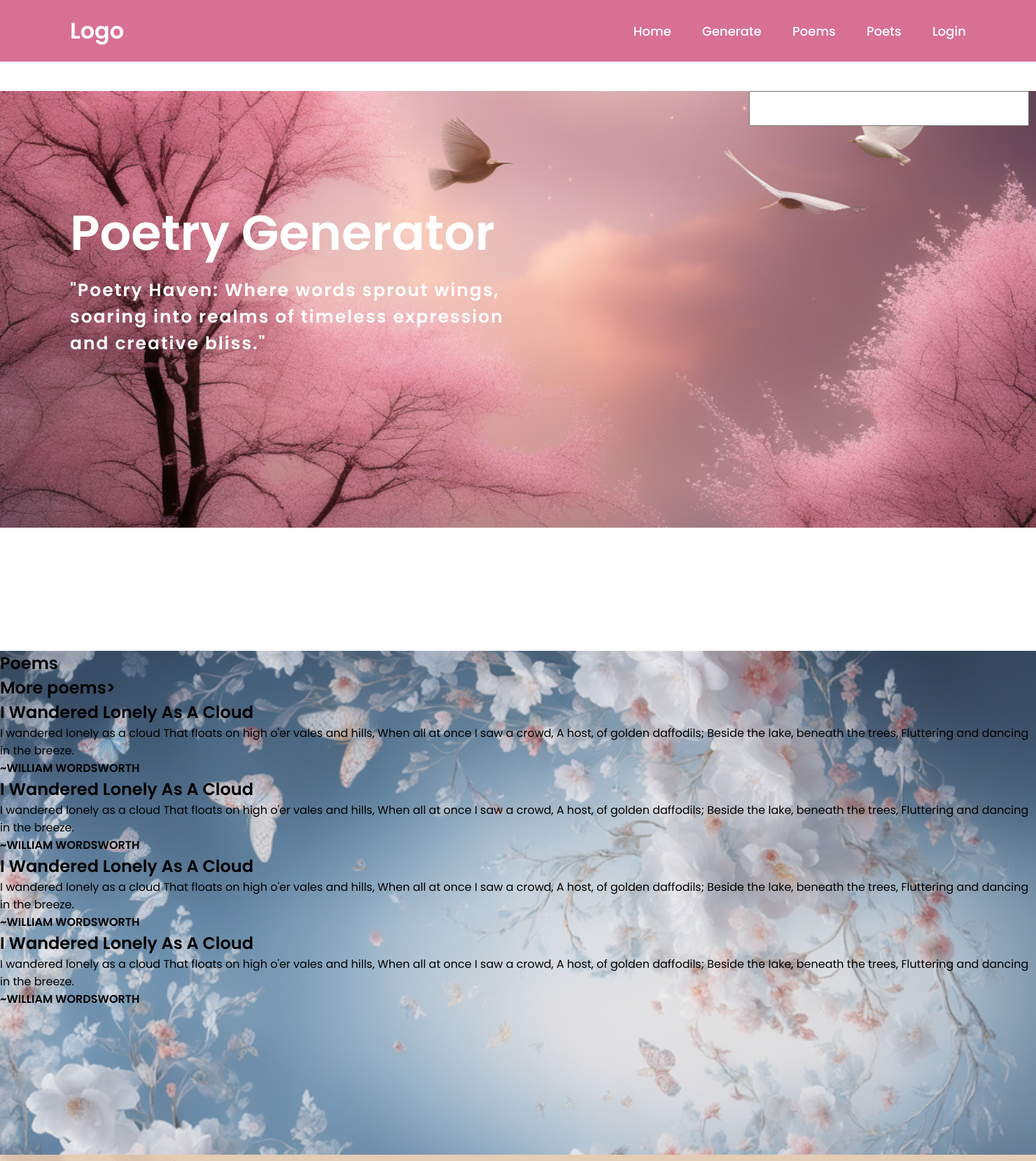
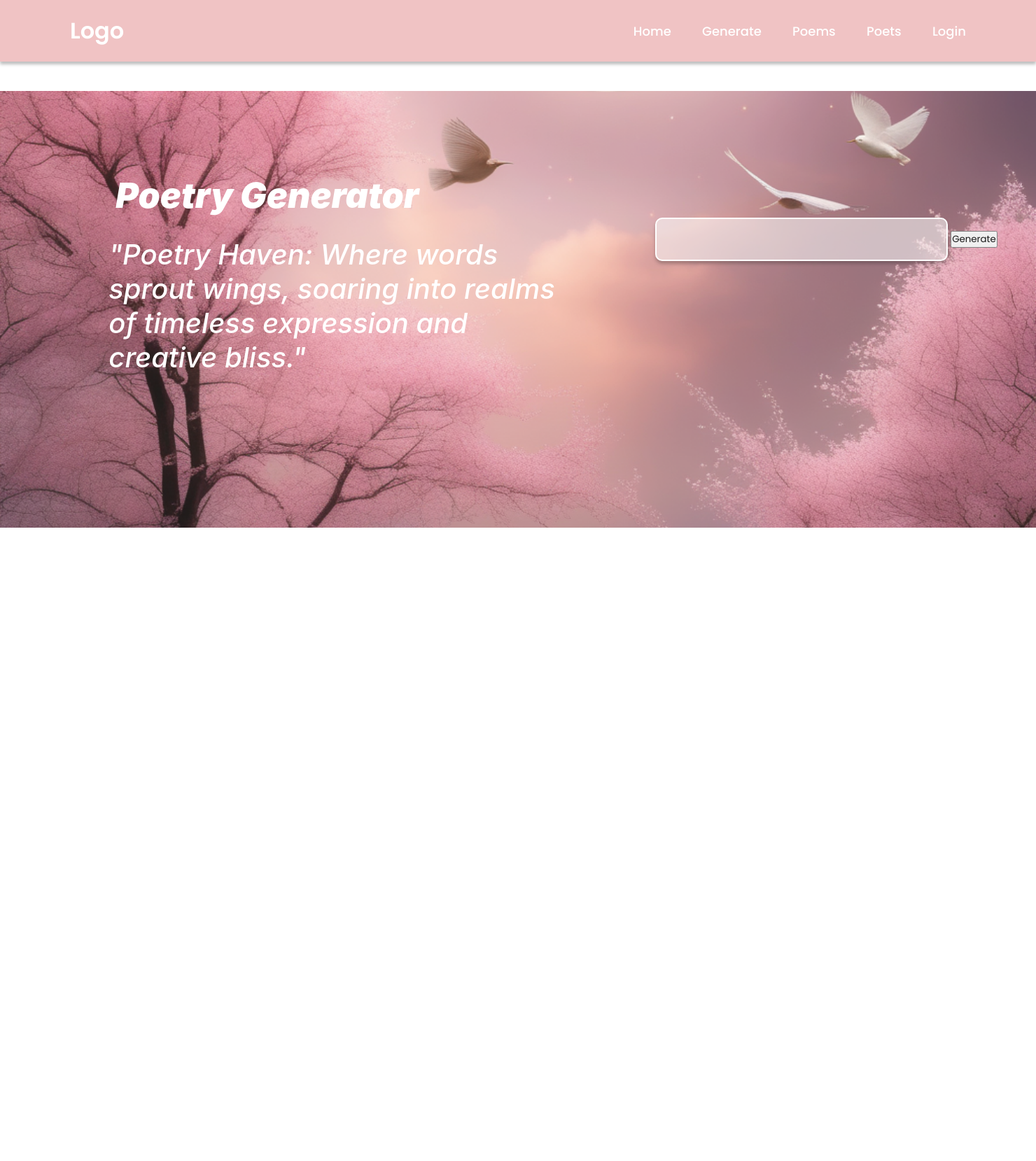
Before and after one commit to Khushi1524/Poetry-Generator, a PHP site: page / in a window 1480 px wide. Shown: the top 1659 px of the page at 70% size. After the commit the page ends 754 px from the top, so only its background shows below. Run offline with PHP 8.4, Linux system fonts and the light colour scheme; some web fonts are replaced.

Commit message:
generate.html page completed

```diff
--- a/css/style.css
+++ b/css/style.css
@@ -17,7 +17,9 @@
     justify-content: space-between;
     align-items: center;
     z-index: 100;
-    background-color: rgb(216, 112, 147);
+    /* background-color: rgb(216, 112, 147); */
+    background: #F0C3C4;
+    box-shadow: 0px 4px 4px 0px rgba(0, 0, 0, 0.25);
 }
 
 .logo {
@@ -61,46 +63,70 @@
 #home .container .banner {
     width: 100%;
     height: 78vh;
-    background-image: url('/assets/homebg.png');
+    background: url('/assets/homebg.png'), lightgray 13.909px -556.167px / 100% 187.604% no-repeat;
+    opacity: 0.9;
     background-size: cover;
     margin-top: 130px;
+    flex-shrink: 0;
+    display: flex;
+    align-items: center;
+    justify-content: space-around;
+    flex-direction: row-reverse;
 }
 
 .bannertext {
-    padding-top: 100px;
+    margin-top: -100px;
     margin-left: 30px;
     width: 50%;
 }
 
 .bannertext h1 {
-    margin-left: 70px;
+    /* margin-left: 70px;
     font-size: 70px;
-    color: #fff;
-
+    color: #fff; */
+    color: #FFF;
+    font-family: Inter;
+    font-size: 50px;
+    font-style: italic;
+    font-weight: 900;
+    line-height: normal;
+    margin-left: 80px;
+    margin-bottom: 30px;
 }
 
 .bannertext h2 {
-    letter-spacing: 2px;
+    /* letter-spacing: 2px;
     font-size: 25px;
+    color: #fff;
+     */
+    color: #FFF;
+    font-family: Inter;
+    font-size: 40px;
+    font-style: italic;
+    font-weight: 500;
+    line-height: normal;
+    margin-top: 10px;
     margin-left: 70px;
-    color: #fff;
-    margin-top: 10px;
 }
 
-.inputbx {
-    margin-left: 1070px;
-    width: 20%;
+.inputbx{
+    margin-top: -200px;
 }
 
 .inputbx input {
-    width: 400px;
-    height: 50px;
+    width: 418px;
+    height: 62px;
+    flex-shrink: 0;
+    background: #ffffff8b;
+    box-shadow: 0px 4px 4px 0px rgba(0, 0, 0, 0.25);
+    border: 2px solid white;
+    border-radius:10px ;
 }
 
- #poems .container{
+#poems .container {
     background-image: url('/assets/bluebg.png');
     background-repeat: no-repeat;
-    background-size:cover;
+    background-size: cover;
     height: 90vh;
     overflow: hidden;
 }
@@ -115,34 +141,39 @@
 #poems .container h2 {
     color: #fff;
     padding-left: 200px;
-}
+}*/
 
-.poembx .poem1 {
+.poembx .poem {
     background: #fff;
-    width: 300px;
-    margin-left: 300px;
-    display: flex;
+    width: 49%;
+    margin-bottom: 10px;
+    max-width: 600px;
+    padding: 20px;
 }
 
 .poembx {
     display: flex;
     justify-content: space-between;
     flex-wrap: wrap;
-} */
-
-#poets .container{
-    background-image: url('/assets/flowersbg.png');
-    background-repeat: no-repeat;
-    background-size: 100% 100%;
+    max-width: 1000px;
+    margin: 0 auto;
 }
 
-#poets .container h1{
+#poets .container {
+    /* background-image: url('/assets/flowersbg.png');
+    background-repeat: no-repeat;
+    background-size: 100% 100%; */
+    background: url('/assets/flowersbg.png'), lightgray 50% / cover no-repeat;
+}
+
+#poets .container h1 {
     padding: 20px;
     font-size: 40px;
 }
+
 .poetimg {
     display: flex;
-   flex-wrap: wrap;
+    flex-wrap: wrap;
 }
 
 .row {
@@ -162,7 +193,7 @@
     margin: 10px;
 }
 
-.poet h1{
+.poet h1 {
     font-size: 10px;
 }
 
--- a/index.html
+++ b/index.html
@@ -13,9 +13,9 @@
         <a href="" class="logo">Logo</a>
         <nav class="navbar">
             <a href="#home">Home</a>
-            <a href="">Generate</a>
-            <a href="#poems">Poems</a>
-            <a href="#poets">Poets</a>
+            <a href="generate.html">Generate</a>
+            <a href="poem.html">Poems</a>
+            <a href="poets.html">Poets</a>
             <a href="">Login</a>
         </nav>
     </header>
@@ -23,7 +23,8 @@
         <div class="container">
             <div class="banner">
                 <div class="inputbx">
-                    <input type="text">
+                    <input id="inputbx" type="text">
+                    <button onclick="generate()" >Generate</button>
                 </div>
                 <div class="bannertext">
                     <h1>Poetry Generator</h1>
@@ -34,111 +35,17 @@
         </div>
     </section>
 
-    <section id="poems">
-        <div class="container">
-            <h1>Poems</h1>
-            <h2>More poems></h2>
 
-            <div class="poembx">
-                <div class="poem1">
-                    <h2>I Wandered Lonely As A Cloud</h2>
-                    <p>I wandered lonely as a cloud
-                        That floats on high o'er vales and hills,
-                        When all at once I saw a crowd,
-                        A host, of golden daffodils;
-                        Beside the lake, beneath the trees,
-                        Fluttering and dancing in the breeze.</p>
-                        <div class="poet1">
-                        <h4>~WILLIAM WORDSWORTH</h4>
-                    </div>
-                </div>
+    <script>
+           function generate(){
+            let val = document.getElementById('inputbx').value
+            if(val != ''){
+             let url ="generate.html?title="+val
+             window.location.href=url
+            }
+           }
 
-                <div class="poem2">
-                    <h2>I Wandered Lonely As A Cloud</h2>
-                    <p>I wandered lonely as a cloud
-                        That floats on high o'er vales and hills,
-                        When all at once I saw a crowd,
-                        A host, of golden daffodils;
-                        Beside the lake, beneath the trees,
-                        Fluttering and dancing in the breeze.</p>
-                        <div class="poet2">
-                        <h4>~WILLIAM WORDSWORTH</h4>
-                    </div>
-                </div>
-
-                <div class="poem3">
-                    <h2>I Wandered Lonely As A Cloud</h2>
-                    <p>I wandered lonely as a cloud
-                        That floats on high o'er vales and hills,
-                        When all at once I saw a crowd,
-                        A host, of golden daffodils;
-                        Beside the lake, beneath the trees,
-                        Fluttering and dancing in the breeze.</p>
-                        <div class="poet3">
-                        <h4>~WILLIAM WORDSWORTH</h4>
-                    </div>
-                </div>
-
-                <div class="poem4">
-                    <h2>I Wandered Lonely As A Cloud</h2>
-                    <p>I wandered lonely as a cloud
-                        That floats on high o'er vales and hills,
-                        When all at once I saw a crowd,
-                        A host, of golden daffodils;
-                        Beside the lake, beneath the trees,
-                        Fluttering and dancing in the breeze.</p>
-                        <div class="poet4">
-                        <h4>~WILLIAM WORDSWORTH</h4>
-                    </div>
-                </div>
-            </div>
-
-        </div>
-    </section>
-
-    <section id="poets">
-           <div class="container">
-            <h1>Poets</h1>
-            <div class="poetimg">
-                <div class="row">
-                    <div class="poet">
-                        <img src="/assets/Rabindranath_Tagore.jpg" alt="">
-                        <h3>Rabindranath Tagore</h3>
-
-                    </div>
-                    <div class="poet">
-                        <img src="/assets/Walt.jpg" alt="">
-                        <h3>Rabindranath Tagore</h3>
-
-                    </div>
-                    <div class="poet">
-                        <img src="/assets/Willamwordsworth.jpg" alt="">
-                        <h3>Rabindranath Tagore</h3>
-
-                    </div>
-
-                </div>
-                <div class="rows">
-                    <div class="poet">
-                        <img src="/assets/sarojni.jpeg" alt="">
-                        <h3>Rabindranath Tagore</h3>
-
-                    </div>
-                    <div class="poet">
-                        <img src="/assets/brontee.jpeg" alt="">
-                        <h3>Rabindranath Tagore</h3>
-
-                    </div>
-                    <div class="poet">
-                        <img src="/assets/WilliamShakespeare.webp" alt="">
-                        <h3>Rabindranath Tagore</h3>
-
-                    </div>
-                </div>
-            </div>
-           </div>
-    </section>
-
+    </script>
 </body>
 
 </html>
```
Also changed, not shown: generate.html (added, +85 -0 lines), poem.html (added, +150 -0 lines), poets.html (added, +41 -0 lines).
